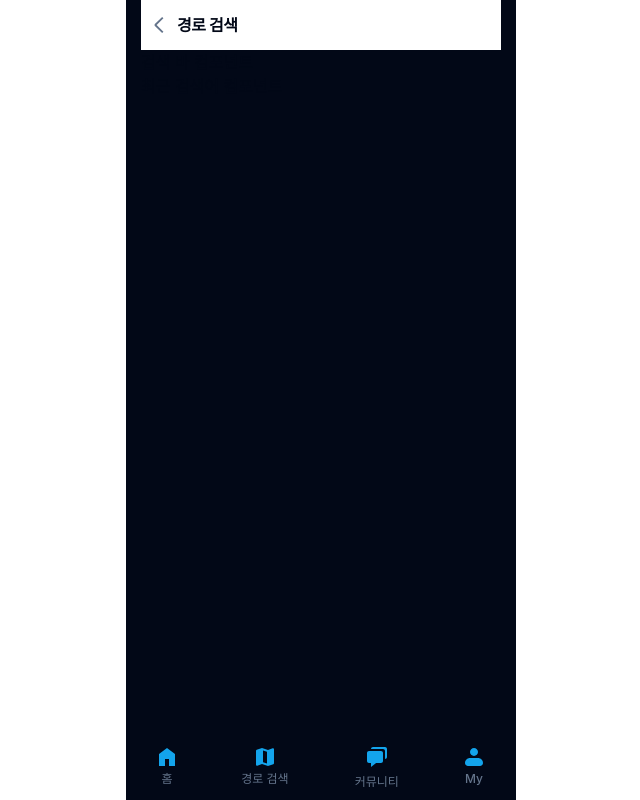
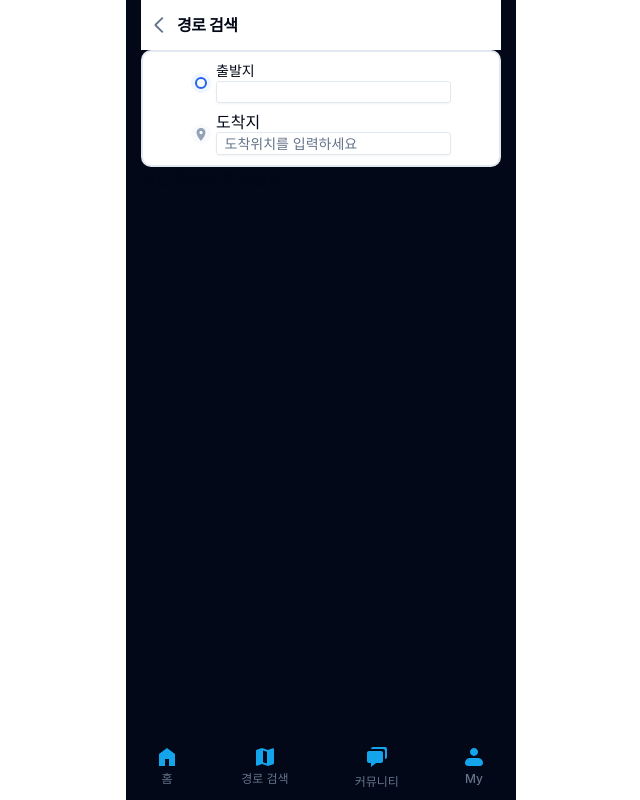
Before and after one commit to JJJ-un/WEANET, a React (Vite) app: page /path-search in a window 1280 px wide. Shown: the whole page, without its empty margins (319-959 px from the left). Built offline with nearby package versions, Linux system fonts and the light colour scheme; a web font is replaced by a local one.

Commit message:
feat: 경로탐색 검색바 구현

```diff
--- a/src/routes/path-search/index.tsx
+++ b/src/routes/path-search/index.tsx
@@ -1,5 +1,6 @@
 import { createFileRoute } from "@tanstack/react-router";
 import PathsSearchHeader from "@/widget/path-search-header/ui/PathSearchHeader";
+import PathsSearchBar from "@/widget/path-search/ui/PathSearchBar";
 
 export const Route = createFileRoute("/path-search/")({
   component: PathSearchPage,
@@ -14,7 +15,7 @@ function PathSearchPage() {
       </div>
       {/* 검색 바 및 최근 검색어 컴포넌트 */}
       <div>
-        <div>검색 바 컴포넌트</div>
+        <PathsSearchBar />
       </div>
       {/* 최근 검색어 컴포넌트 */}
       <div>
--- /dev/null
+++ b/src/widget/path-search/ui/PathSearchBar.tsx
@@ -0,0 +1,26 @@
+import { Input } from "@/shared/ui/input";
+import DestinationIcon from "@/shared/assets/icons/destination.svg?react";
+import DepartureIcon from "@/shared/assets/icons/departure.svg?react";
+
+const PathsSearchBar = () => {
+  return (
+    <div className="flex flex-col items-center gap-4 p-4 bg-background border-2 rounded-[10px]">
+      <div className="flex items-center gap-2">
+        <DepartureIcon />
+        <div>
+          <p className="text-sm">출발지</p>
+          <Input />
+        </div>
+      </div>
+      <div className="flex items-center gap-2">
+        <DestinationIcon />
+        <div>
+          <p>도착지</p>
+          <Input placeholder="도착위치를 입력하세요" />
+        </div>
+      </div>
+    </div>
+  );
+};
+
+export default PathsSearchBar;
```
Also changed, not shown: src/shared/assets/icons/departure.svg (added), src/shared/assets/icons/destination.svg (added).
